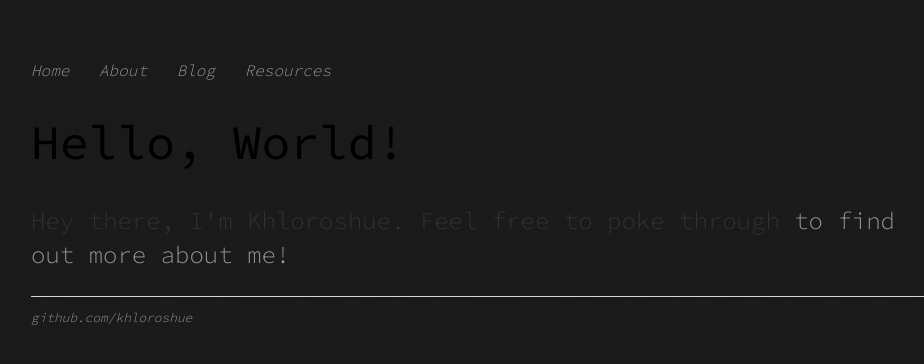
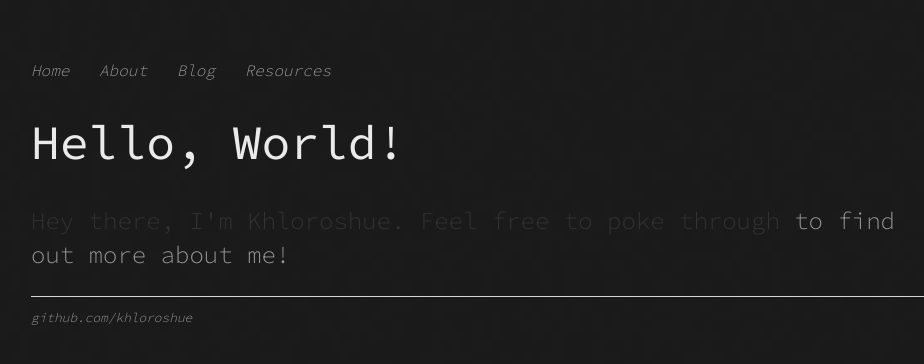
Before and after one commit to khloroshue/khloroshue.github.io, a Jekyll site: the page built from index.html, in a window 1280 px wide. Shown: the top 364 px of the page, without its empty margins (161-1085 px from the left). Built offline with Jekyll 4.4.1, drawn with Linux system fonts in a browser that asks for light colours.

Commit message:
Update main.css

```diff
--- a/css/main.css
+++ b/css/main.css
@@ -1,5 +1,6 @@
 body {
     background: #151515 url("../assets/images/bkg.png") 0 0;
+    color: #eaeaea;
     margin: 60px auto;
     width: 70%;
 }
```
